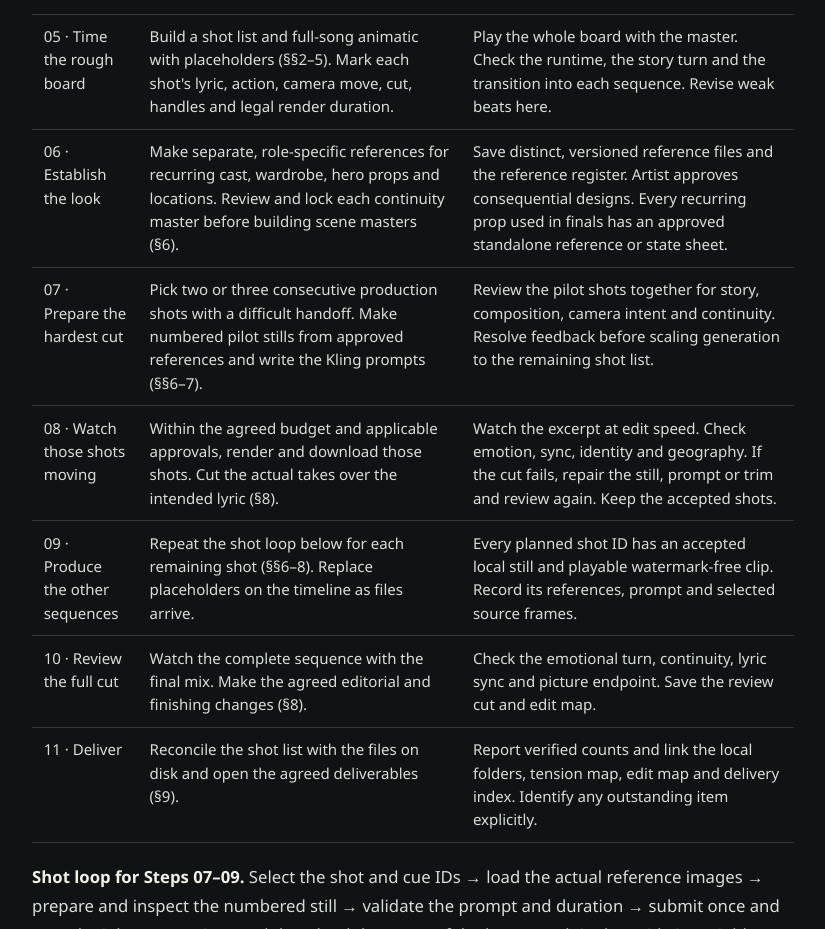
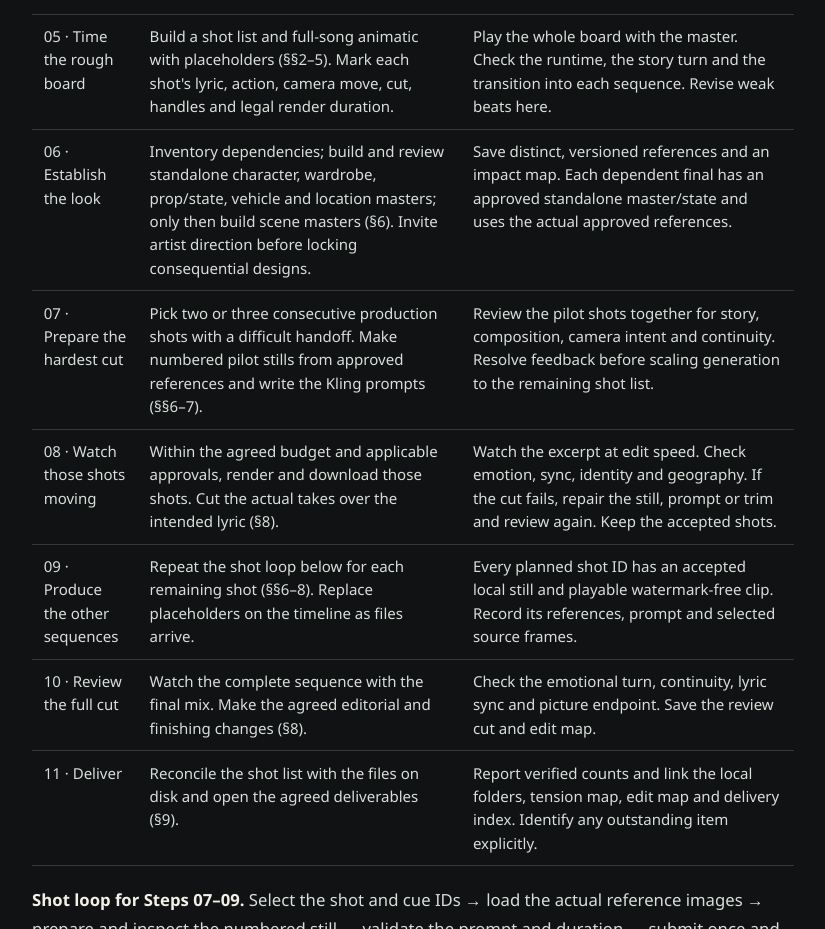
Before and after one commit to createdoutofthinair/aether-motion-picture, a plain HTML site: page site/checklist.html in a window 1280 px wide. Shown: the part 1646-2575 px from the top of the page, without its empty margins (227-1052 px from the left). Drawn offline with Linux system fonts and the light colour scheme.

Commit message:
Enforce prop-first continuity workflow

```diff
--- a/site/checklist.html
+++ b/site/checklist.html
@@ -39,8 +39,8 @@
 </tr>
 <tr>
 <td>06 · Establish the look</td>
-<td>Make separate, role-specific references for recurring cast, wardrobe, hero props and locations. Review and lock each continuity master before building scene masters (§6).</td>
-<td>Save distinct, versioned reference files and the reference register. Artist approves consequential designs. Every recurring prop used in finals has an approved standalone reference or state sheet.</td>
+<td>Inventory dependencies; build and review standalone character, wardrobe, prop/state, vehicle and location masters; only then build scene masters (§6). Invite artist direction before locking consequential designs.</td>
+<td>Save distinct, versioned references and an impact map. Each dependent final has an approved standalone master/state and uses the actual approved references.</td>
 </tr>
 <tr>
 <td>07 · Prepare the hardest cut</td>
```
Also changed, not shown: site/continuity.html (+3 -0 lines), 1 other file.
